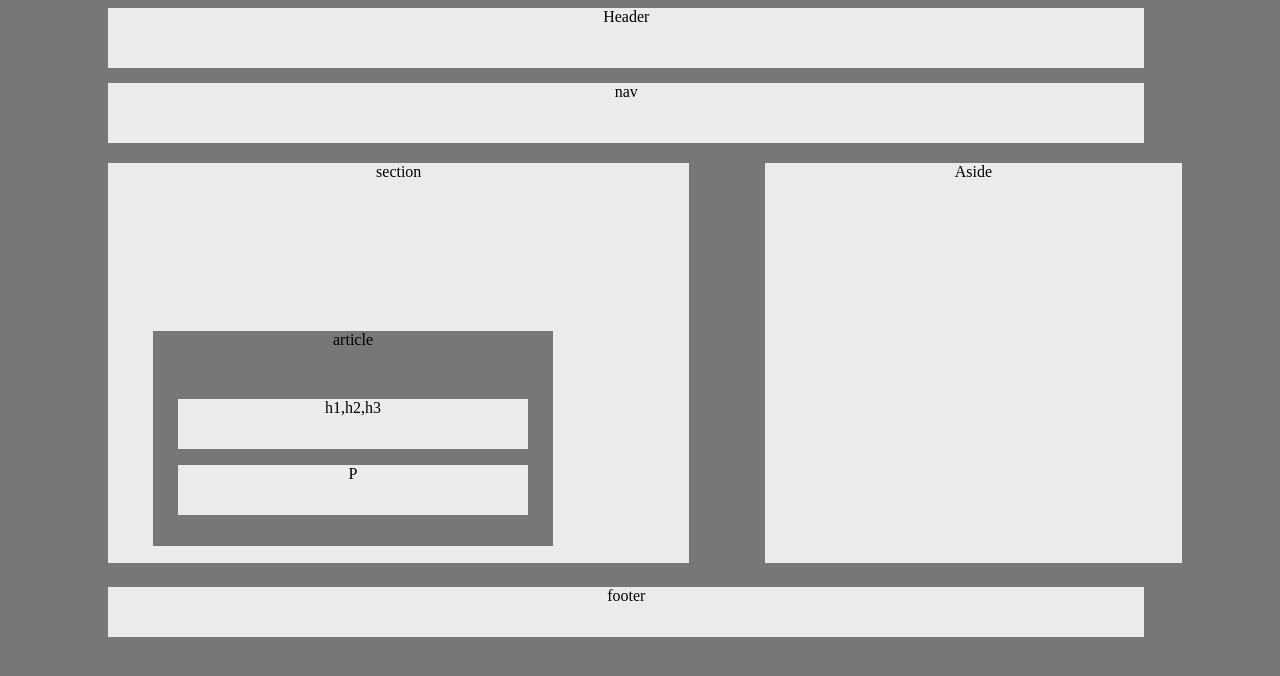
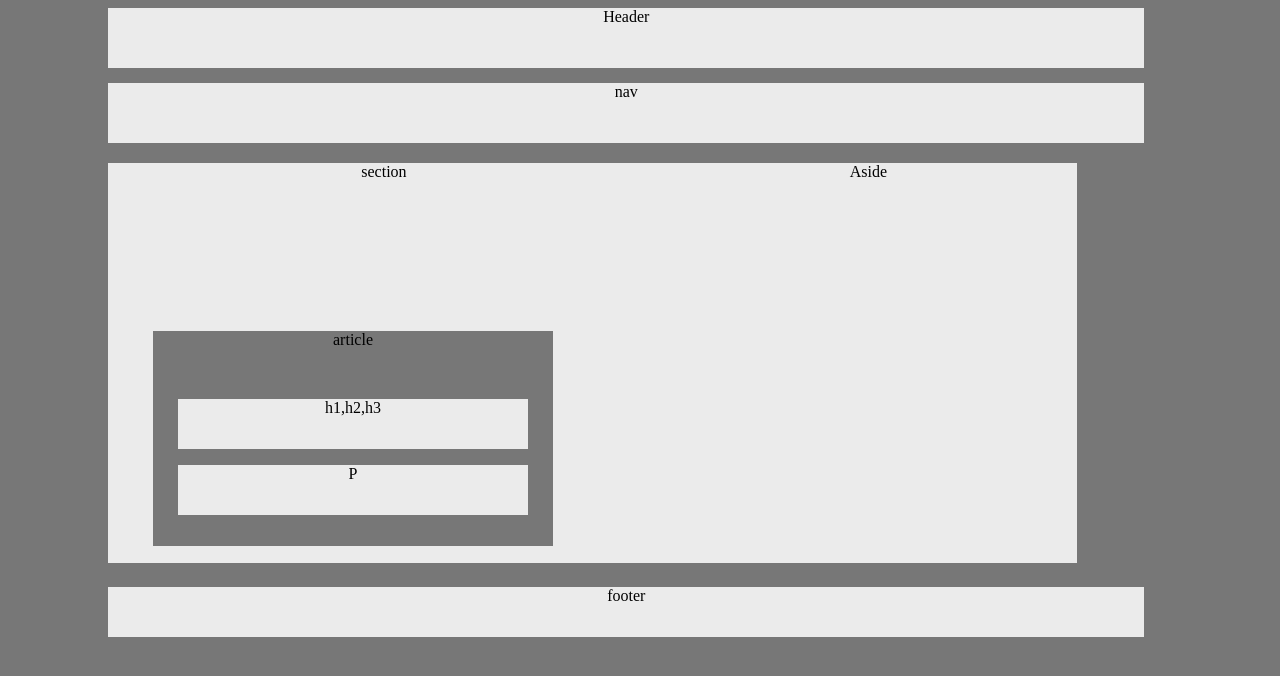
Before and after one commit to Astonsilicon/HW-Wireframe, a plain HTML site: page index.html in a window 1280 px wide. Drawn offline with Linux system fonts and the light colour scheme.

Commit message:
added files

```diff
--- a/style.css
+++ b/style.css
@@ -28,7 +28,7 @@ aside {
 	width: 33%;
 	height: 400px;
 	margin-top: 20px;
-	margin-right: 90px;
+	margin-right: 195px;
 	background-color: #ebebeb;
 	text-align: center;
 	float: right;
```
